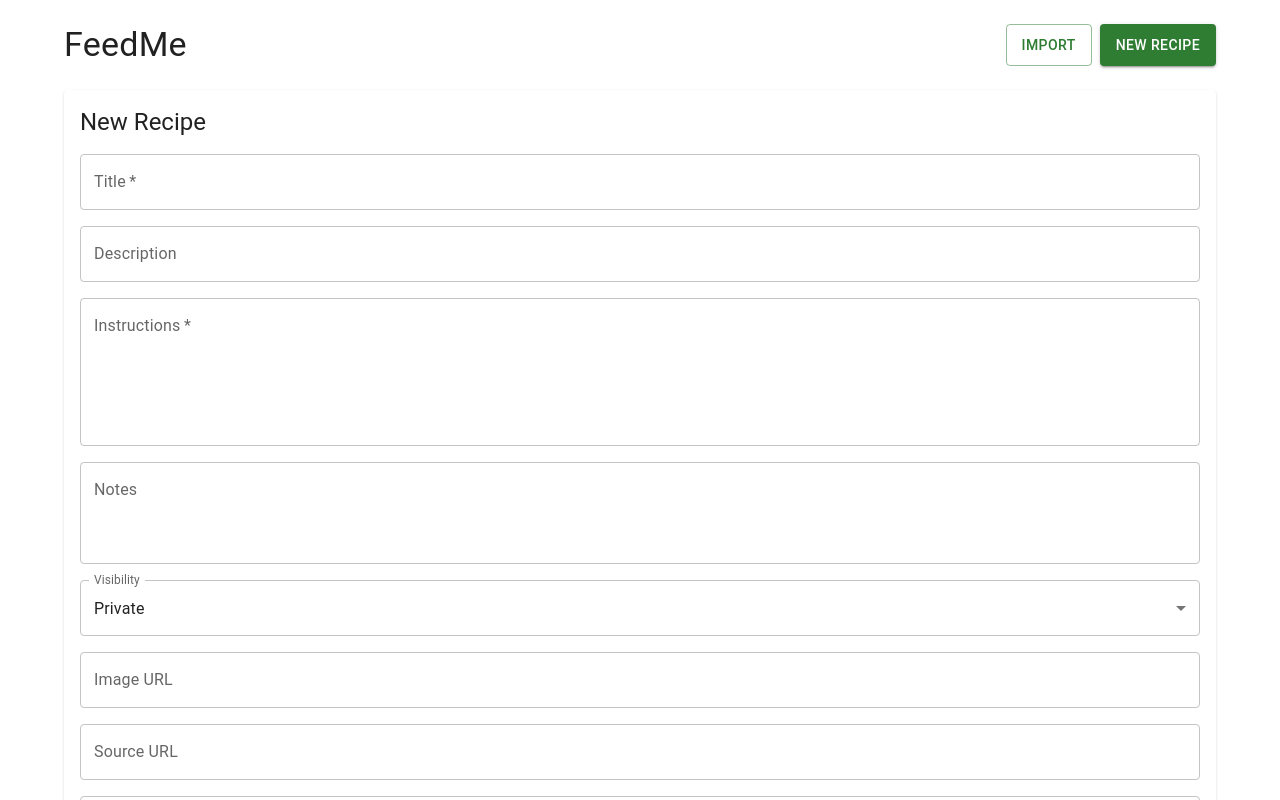
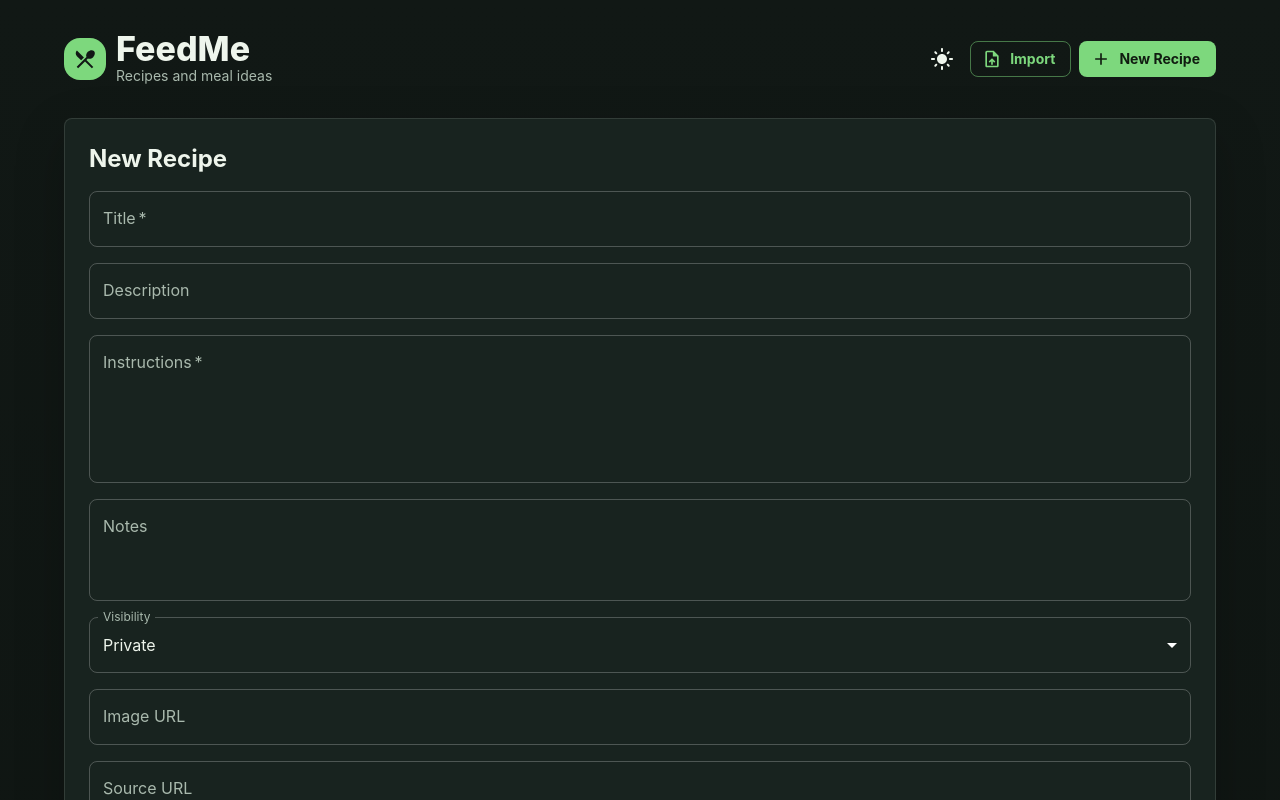
Before and after one commit to zerocool4949/feedme, a React (Vite) app in the folder frontend/: page /recipes/new in a window 1280 px wide. Shown: the top 800 px of the page. Built offline with nearby package versions, Linux system fonts and the light colour scheme; no server answers.

Commit message:
Refresh app design with dark mode

```diff
--- a/frontend/src/main.tsx
+++ b/frontend/src/main.tsx
@@ -12,7 +12,7 @@ import { RecipeListPage } from './pages/RecipeListPage';
 const router = createBrowserRouter([
   {
     path: '/',
-    element: <App />,
+    element: <RootApp />,
     children: [
       { index: true, element: <RecipeListPage /> },
       { path: 'recipes/new', element: <RecipeFormPage /> },
@@ -23,20 +23,101 @@ const router = createBrowserRouter([
   },
 ]);
 
-const theme = createTheme({
-  palette: {
-    mode: 'light',
-    primary: { main: '#2e7d32' },
-  },
-});
+function RootApp() {
+  const [mode, setMode] = React.useState<'light' | 'dark'>(() => {
+    return (localStorage.getItem('feedme-color-mode') as 'light' | 'dark' | null) ?? 'dark';
+  });
+  const theme = React.useMemo(() => createFeedMeTheme(mode), [mode]);
+
+  function toggleMode() {
+    setMode((current) => {
+      const next = current === 'dark' ? 'light' : 'dark';
+      localStorage.setItem('feedme-color-mode', next);
+      return next;
+    });
+  }
+
+  return (
+    <ThemeProvider theme={theme}>
+      <CssBaseline />
+      <App mode={mode} onToggleMode={toggleMode} />
+    </ThemeProvider>
+  );
+}
+
+function createFeedMeTheme(mode: 'light' | 'dark') {
+  const isDark = mode === 'dark';
+
+  return createTheme({
+    palette: {
+      mode,
+      primary: { main: isDark ? '#7dd87d' : '#2f7d46' },
+      secondary: { main: isDark ? '#f0b35a' : '#b56a15' },
+      background: {
+        default: isDark ? '#111815' : '#f5f3ec',
+        paper: isDark ? '#18231f' : '#ffffff',
+      },
+      text: {
+        primary: isDark ? '#eef5ec' : '#17211c',
+        secondary: isDark ? '#a9b9ad' : '#5e6b62',
+      },
+      divider: isDark ? 'rgba(238, 245, 236, 0.12)' : 'rgba(23, 33, 28, 0.12)',
+    },
+    shape: { borderRadius: 8 },
+    typography: {
+      fontFamily: ['Inter', 'Segoe UI', 'Roboto', 'Arial', 'sans-serif'].join(','),
+      h4: { fontWeight: 800 },
+      h5: { fontWeight: 750 },
+      h6: { fontWeight: 700 },
+      button: { fontWeight: 700, textTransform: 'none' },
+    },
+    components: {
+      MuiCssBaseline: {
+        styleOverrides: {
+          body: {
+            backgroundImage: isDark
+              ? 'linear-gradient(180deg, #111815 0%, #0f1512 100%)'
+              : 'linear-gradient(180deg, #fbfaf6 0%, #f5f3ec 100%)',
+            minHeight: '100vh',
+          },
+          a: {
+            color: 'inherit',
+          },
+        },
+      },
+      MuiCard: {
+        styleOverrides: {
+          root: {
+            borderColor: isDark ? 'rgba(238, 245, 236, 0.12)' : 'rgba(23, 33, 28, 0.1)',
+            boxShadow: isDark ? '0 18px 50px rgba(0, 0, 0, 0.22)' : '0 14px 35px rgba(47, 65, 53, 0.08)',
+          },
+        },
+      },
+      MuiButton: {
+        defaultProps: {
+          disableElevation: true,
+        },
+      },
+      MuiChip: {
+        styleOverrides: {
+          root: {
+            fontWeight: 650,
+          },
+        },
+      },
+      MuiTextField: {
+        defaultProps: {
+          variant: 'outlined',
+        },
+      },
+    },
+  });
+}
 
 ReactDOM.createRoot(document.getElementById('root')!).render(
   <React.StrictMode>
     <QueryClientProvider client={new QueryClient()}>
-      <ThemeProvider theme={theme}>
-        <CssBaseline />
-        <RouterProvider router={router} />
-      </ThemeProvider>
+      <RouterProvider router={router} />
     </QueryClientProvider>
   </React.StrictMode>,
 );
--- a/frontend/src/pages/App.tsx
+++ b/frontend/src/pages/App.tsx
@@ -1,27 +1,64 @@
-import { Box, Button, Container, Stack, Typography } from '@mui/material';
+import AddIcon from '@mui/icons-material/Add';
+import DarkModeIcon from '@mui/icons-material/DarkMode';
+import LightModeIcon from '@mui/icons-material/LightMode';
+import RestaurantMenuIcon from '@mui/icons-material/RestaurantMenu';
+import UploadFileIcon from '@mui/icons-material/UploadFile';
+import { Box, Button, Container, IconButton, Stack, Tooltip, Typography } from '@mui/material';
 import { Link, Outlet } from 'react-router-dom';
 
-export function App() {
+interface AppProps {
+  mode: 'light' | 'dark';
+  onToggleMode: () => void;
+}
+
+export function App({ mode, onToggleMode }: AppProps) {
   return (
-    <Container maxWidth="lg" sx={{ py: 3 }}>
-      <Stack spacing={3}>
+    <Container maxWidth="lg" sx={{ py: { xs: 2, md: 3 } }}>
+      <Stack spacing={{ xs: 2, md: 3 }}>
         <Box
           component="header"
           sx={{
             display: 'flex',
             flexDirection: { xs: 'column', sm: 'row' },
+            alignItems: { xs: 'stretch', sm: 'center' },
             justifyContent: 'space-between',
-            gap: 2,
+            gap: 1.5,
+            py: 1,
           }}
         >
-          <Typography variant="h4" component={Link} to="/" color="inherit" sx={{ textDecoration: 'none' }}>
-            FeedMe
-          </Typography>
-          <Stack direction="row" spacing={1}>
-            <Button component={Link} to="/import" variant="outlined">
+          <Stack component={Link} to="/" direction="row" alignItems="center" spacing={1.25} color="inherit" sx={{ textDecoration: 'none' }}>
+            <Box
+              sx={{
+                display: 'grid',
+                placeItems: 'center',
+                width: 42,
+                height: 42,
+                borderRadius: 2,
+                bgcolor: 'primary.main',
+                color: 'background.default',
+              }}
+            >
+              <RestaurantMenuIcon />
+            </Box>
+            <Box>
+              <Typography variant="h4" sx={{ lineHeight: 1 }}>
+                FeedMe
+              </Typography>
+              <Typography variant="body2" color="text.secondary">
+                Recipes and meal ideas
+              </Typography>
+            </Box>
+          </Stack>
+          <Stack direction="row" spacing={1} alignItems="center" sx={{ flexWrap: 'wrap' }}>
+            <Tooltip title={mode === 'dark' ? 'Switch to light mode' : 'Switch to dark mode'}>
+              <IconButton onClick={onToggleMode} color="inherit" aria-label="Toggle color mode">
+                {mode === 'dark' ? <LightModeIcon /> : <DarkModeIcon />}
+              </IconButton>
+            </Tooltip>
+            <Button component={Link} to="/import" variant="outlined" startIcon={<UploadFileIcon />}>
               Import
             </Button>
-            <Button component={Link} to="/recipes/new" variant="contained">
+            <Button component={Link} to="/recipes/new" variant="contained" startIcon={<AddIcon />}>
               New Recipe
             </Button>
           </Stack>
--- a/frontend/src/pages/ImportPage.tsx
+++ b/frontend/src/pages/ImportPage.tsx
@@ -1,4 +1,5 @@
 import { Alert, Button, Card, CardContent, Stack, TextField, Typography } from '@mui/material';
+import UploadFileIcon from '@mui/icons-material/UploadFile';
 import { useMutation } from '@tanstack/react-query';
 import { useState } from 'react';
 import { useNavigate } from 'react-router-dom';
@@ -16,8 +17,8 @@ export function ImportPage() {
   });
 
   return (
-    <Card>
-      <CardContent>
+    <Card variant="outlined">
+      <CardContent sx={{ p: { xs: 2, md: 3 } }}>
         <Stack spacing={2}>
           <Typography variant="h5">Import Recipe</Typography>
           <Typography color="text.secondary">
@@ -25,7 +26,13 @@ export function ImportPage() {
           </Typography>
           <TextField label="Recipe URL" value={url} onChange={(event) => setUrl(event.target.value)} fullWidth />
           {importMutation.isError ? <Alert severity="error">{importMutation.error.message}</Alert> : null}
-          <Button variant="contained" onClick={() => importMutation.mutate(url)} disabled={!url.trim() || importMutation.isPending}>
+          <Button
+            variant="contained"
+            onClick={() => importMutation.mutate(url)}
+            disabled={!url.trim() || importMutation.isPending}
+            startIcon={<UploadFileIcon />}
+            sx={{ alignSelf: 'flex-start' }}
+          >
             {importMutation.isPending ? 'Importing...' : 'Create Draft'}
           </Button>
         </Stack>
--- a/frontend/src/pages/RecipeDetailPage.tsx
+++ b/frontend/src/pages/RecipeDetailPage.tsx
@@ -1,4 +1,6 @@
-import { Button, Card, CardContent, Chip, Stack, Typography } from '@mui/material';
+import DeleteOutlineIcon from '@mui/icons-material/DeleteOutline';
+import EditIcon from '@mui/icons-material/Edit';
+import { Box, Button, Card, CardContent, Chip, Stack, Typography } from '@mui/material';
 import { useMutation, useQuery } from '@tanstack/react-query';
 import { Link, useNavigate, useParams } from 'react-router-dom';
 import { deleteRecipe, getRecipe } from '../api/client';
@@ -23,12 +25,19 @@ export function RecipeDetailPage() {
   return (
     <Stack spacing={2}>
       <Stack direction={{ xs: 'column', sm: 'row' }} justifyContent="space-between" gap={1}>
-        <Typography variant="h4">{recipe.title}</Typography>
+        <Box>
+          <Typography variant="h4">{recipe.title}</Typography>
+          {recipe.description && (
+            <Typography color="text.secondary" sx={{ mt: 0.5 }}>
+              {recipe.description}
+            </Typography>
+          )}
+        </Box>
         <Stack direction="row" spacing={1}>
-          <Button component={Link} to={`/recipes/${recipe.id}/edit`} variant="outlined">
+          <Button component={Link} to={`/recipes/${recipe.id}/edit`} variant="outlined" startIcon={<EditIcon />}>
             Edit
           </Button>
-          <Button color="error" variant="outlined" onClick={() => deleteMutation.mutate()}>
+          <Button color="error" variant="outlined" onClick={() => deleteMutation.mutate()} startIcon={<DeleteOutlineIcon />}>
             Delete
           </Button>
         </Stack>
@@ -43,20 +52,24 @@ export function RecipeDetailPage() {
         ))}
       </Stack>
 
-      <Card>
+      <Card variant="outlined">
         <CardContent>
-          <Typography variant="h6">Ingredients</Typography>
-          <ul>
+          <Typography variant="h6" gutterBottom>
+            Ingredients
+          </Typography>
+          <Box component="ul" sx={{ m: 0, pl: 2.5 }}>
             {recipe.ingredients.map((ingredient) => (
               <li key={ingredient.id}>{ingredient.originalText || [ingredient.quantity, ingredient.unit, ingredient.name].filter(Boolean).join(' ')}</li>
             ))}
-          </ul>
+          </Box>
         </CardContent>
       </Card>
 
-      <Card>
+      <Card variant="outlined">
         <CardContent>
-          <Typography variant="h6">Instructions</Typography>
+          <Typography variant="h6" gutterBottom>
+            Instructions
+          </Typography>
           <Typography whiteSpace="pre-wrap">{recipe.instructions}</Typography>
         </CardContent>
       </Card>
--- a/frontend/src/pages/RecipeFormPage.tsx
+++ b/frontend/src/pages/RecipeFormPage.tsx
@@ -1,3 +1,6 @@
+import AddIcon from '@mui/icons-material/Add';
+import DeleteOutlineIcon from '@mui/icons-material/DeleteOutline';
+import SaveIcon from '@mui/icons-material/Save';
 import {
   Button,
   Card,
@@ -92,8 +95,8 @@ export function RecipeFormPage() {
   }
 
   return (
-    <Card>
-      <CardContent>
+    <Card variant="outlined">
+      <CardContent sx={{ p: { xs: 2, md: 3 } }}>
         <Stack component="form" spacing={2} onSubmit={handleSubmit}>
           <Typography variant="h5">{id ? 'Edit Recipe' : 'New Recipe'}</Typography>
           <TextField required label="Title" value={recipe.title} onChange={(event) => updateField('title', event.target.value)} />
@@ -124,6 +127,8 @@ export function RecipeFormPage() {
               <Button
                 type="button"
                 color="error"
+                variant="outlined"
+                startIcon={<DeleteOutlineIcon />}
                 disabled={recipe.ingredients.length === 1}
                 onClick={() => updateField('ingredients', recipe.ingredients.filter((_, i) => i !== index))}
               >
@@ -134,11 +139,12 @@ export function RecipeFormPage() {
           <Button
             type="button"
             variant="outlined"
+            startIcon={<AddIcon />}
             onClick={() => updateField('ingredients', [...recipe.ingredients, { name: '', quantity: '', unit: '', originalText: '' }])}
           >
             Add Ingredient
           </Button>
-          <Button type="submit" variant="contained" disabled={createMutation.isPending || updateMutation.isPending}>
+          <Button type="submit" variant="contained" startIcon={<SaveIcon />} disabled={createMutation.isPending || updateMutation.isPending}>
             Save Recipe
           </Button>
         </Stack>
--- a/frontend/src/pages/RecipeListPage.tsx
+++ b/frontend/src/pages/RecipeListPage.tsx
@@ -1,4 +1,6 @@
-import { Box, Button, Card, CardActionArea, CardContent, CardMedia, Chip, Stack, TextField, Typography } from '@mui/material';
+import CasinoIcon from '@mui/icons-material/Casino';
+import SearchIcon from '@mui/icons-material/Search';
+import { Box, Button, Card, CardActionArea, CardContent, CardMedia, Chip, InputAdornment, Stack, TextField, Typography } from '@mui/material';
 import { useMutation, useQuery } from '@tanstack/react-query';
 import { useState } from 'react';
 import { Link } from 'react-router-dom';
@@ -24,35 +26,66 @@ export function RecipeListPage() {
 
   return (
     <Stack spacing={3}>
+      <Box>
         <TextField
           label="Search recipes, notes, tags, ingredients"
           value={search}
           onChange={(event) => setSearch(event.target.value)}
           fullWidth
+          InputProps={{
+            startAdornment: (
+              <InputAdornment position="start">
+                <SearchIcon color="action" />
+              </InputAdornment>
+            ),
+          }}
         />
+      </Box>
 
-      <Stack spacing={1}>
+      <Box
+        sx={{
+          p: { xs: 2, md: 2.5 },
+          border: 1,
+          borderColor: 'divider',
+          borderRadius: 2,
+          bgcolor: 'background.paper',
+        }}
+      >
+        <Stack spacing={1.5}>
+          <Stack direction={{ xs: 'column', sm: 'row' }} justifyContent="space-between" gap={1}>
+            <Box>
               <Typography variant="h6">Shuffle FeedMe Ideas</Typography>
-        <Stack direction="row" spacing={1}>
+              <Typography variant="body2" color="text.secondary">
+                Pick a few recipes when you do not want to decide.
+              </Typography>
+            </Box>
+            <Stack direction="row" spacing={1} flexWrap="wrap">
           {[1, 4, 7].map((count) => (
-            <Button key={count} variant={shuffleCount === count ? 'contained' : 'outlined'} onClick={() => handleShuffle(count)}>
+            <Button
+              key={count}
+              variant={shuffleCount === count ? 'contained' : 'outlined'}
+              onClick={() => handleShuffle(count)}
+              startIcon={<CasinoIcon />}
+              disabled={shuffleMutation.isPending}
+            >
               Shuffle {count}
             </Button>
           ))}
             </Stack>
+          </Stack>
           {shuffleMutation.isError && <Typography color="error">Failed to shuffle recipes.</Typography>}
           {shuffled.length > 0 && (
-          <Box sx={{ display: 'grid', gridTemplateColumns: { xs: '1fr', sm: 'repeat(auto-fit, minmax(180px, 1fr))' }, gap: 1.5 }}>
+            <Box sx={{ display: 'grid', gridTemplateColumns: { xs: '1fr', sm: 'repeat(auto-fit, minmax(190px, 1fr))' }, gap: 1.5 }}>
               {shuffled.map((recipe) => (
-              <Card key={recipe.id} variant="outlined">
-                <CardActionArea component={Link} to={`/recipes/${recipe.id}`}>
+                <Card key={recipe.id} variant="outlined" sx={{ height: '100%' }}>
+                  <CardActionArea component={Link} to={`/recipes/${recipe.id}`} sx={{ height: '100%' }}>
                     {recipe.imageUrl ? (
                       <CardMedia component="img" image={recipe.imageUrl} alt="" sx={{ aspectRatio: '16 / 9', objectFit: 'cover' }} />
                     ) : (
                       <Box sx={{ aspectRatio: '16 / 9', bgcolor: 'action.hover' }} />
                     )}
                     <CardContent sx={{ py: 1.25, '&:last-child': { pb: 1.25 } }}>
-                    <Typography variant="subtitle1" fontWeight={600} noWrap title={recipe.title}>
+                      <Typography variant="subtitle1" fontWeight={700} title={recipe.title}>
                         {recipe.title}
                       </Typography>
                     </CardContent>
@@ -62,13 +95,26 @@ export function RecipeListPage() {
             </Box>
           )}
         </Stack>
+      </Box>
 
       <Box sx={{ display: 'grid', gridTemplateColumns: { xs: '1fr', md: '1fr 1fr' }, gap: 2 }}>
         {recipes.map((recipe) => (
-          <Card key={recipe.id}>
-            <CardContent>
+          <Card key={recipe.id} variant="outlined">
+            <CardActionArea component={Link} to={`/recipes/${recipe.id}`} sx={{ height: '100%' }}>
+              <Stack direction="row" sx={{ minHeight: 132 }}>
+                {recipe.imageUrl ? (
+                  <CardMedia
+                    component="img"
+                    image={recipe.imageUrl}
+                    alt=""
+                    sx={{ width: { xs: 112, sm: 148 }, objectFit: 'cover', flexShrink: 0 }}
+                  />
+                ) : (
+                  <Box sx={{ width: { xs: 112, sm: 148 }, flexShrink: 0, bgcolor: 'action.hover' }} />
+                )}
+                <CardContent sx={{ minWidth: 0, flex: 1 }}>
                   <Stack spacing={1}>
-                <Typography variant="h6" component={Link} to={`/recipes/${recipe.id}`} color="inherit">
+                    <Typography variant="h6" color="inherit">
                       {recipe.title}
                     </Typography>
                     <Typography variant="body2" color="text.secondary">
@@ -82,6 +128,8 @@ export function RecipeListPage() {
                     </Stack>
                   </Stack>
                 </CardContent>
+                </Stack>
+            </CardActionArea>
           </Card>
         ))}
       </Box>
```
Also changed, not shown: 2 other files (tests, documents, lock files or other folders). Lines whose indentation alone changed are shown as unchanged.
